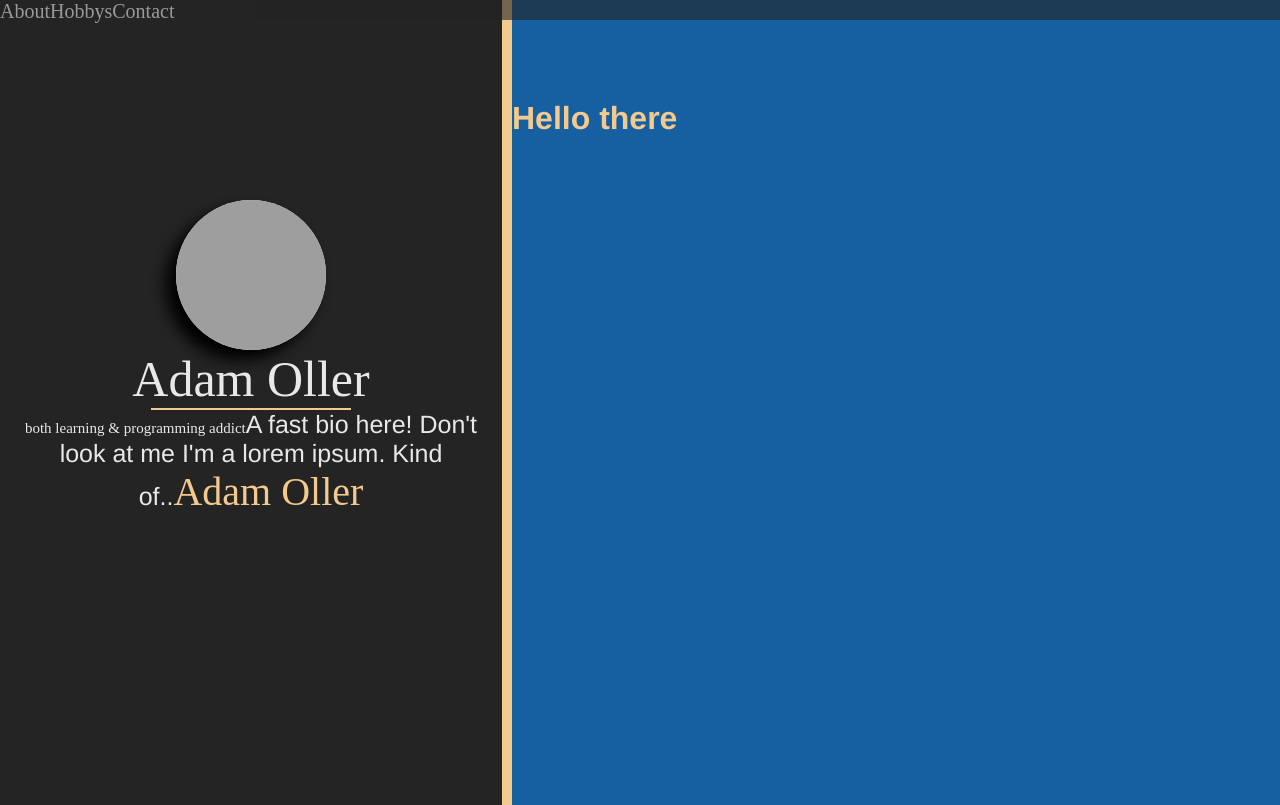
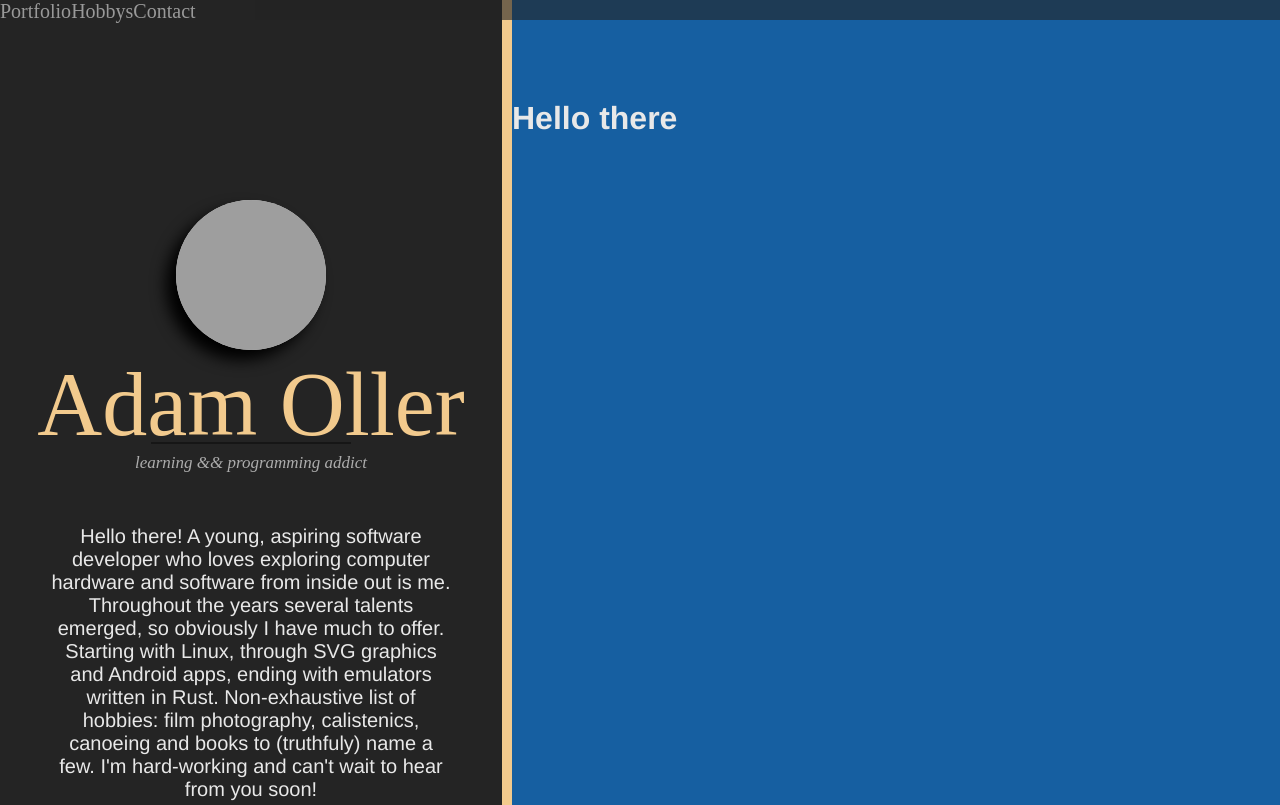
Before and after one commit to Adamocho/adamoller.com, a Gatsby site: page / in a window 1280 px wide. Shown: the top 805 px of the page. Built offline with nearby package versions, Linux system fonts and the light colour scheme; Gatsby itself is replaced by a stand-in of ours; grey boxes are pictures that could not be loaded.

Commit message:
Kind of finish the

```diff
--- a/src/pages/index.tsx
+++ b/src/pages/index.tsx
@@ -6,17 +6,26 @@ const IndexPage: React.FC<PageProps> = () => {
   return (
     <main>
       <header>
-        <div>About</div>
+        <div>Portfolio</div>
         <div>Hobbys</div>
         <div>Contact</div>
       </header>
       <div className="about">
         <img src="../images/icon.png" alt="" />
-        <span className="about-name">Adam Oller</span>
-        <div className="about-separator"></div>
-        <span className="about-title">both learning & programming addict</span>
-        <span className="about-bio">A fast bio here! Don't look at me I'm a lorem ipsum. Kind of..</span>
-        <span className="signature">Adam Oller</span>
+        <div className="about-names">
+          <span className="about-name signature">Adam Oller</span>
+          <div className="about-separator"></div>
+          <p className="about-title">learning && programming addict</p>
+        </div>
+        <span className="about-bio">
+          Hello there! A young, aspiring software developer who loves
+          exploring computer hardware and software from
+          inside out is me. Throughout the years several talents emerged, so
+          obviously I have much to offer. Starting with Linux, through SVG
+          graphics and Android apps, ending with emulators written in Rust.
+          Non-exhaustive list of hobbies: film photography, calistenics,
+          canoeing and books to (truthfuly) name a few. I'm hard-working
+          and can't wait to hear from you soon!</span>
       </div>
       <div className="content">
         <h1 className="ornament">Hello there</h1>
--- a/src/styles/index.css
+++ b/src/styles/index.css
@@ -56,32 +56,48 @@ footer {
     width: 150px;
     height: 150px;
     border-radius: 50%;
-    background-color: var(--white);
+    background-color: var(--grey);
     box-shadow: black -10px 10px 15px;
     margin-inline: auto;
 }
 
-.about-name, .about-title {
-    font-family: 'Times New Roman', Times, serif;
+.about-names {
+    display: flex;
+    height: 100px;
+    flex-direction: column;
+    justify-content: space-around;
+    margin-block: 25px 50px;
 }
 
 .about-name {
-    font-size: 50px;
+    display: block;
+    font-size: 90px;
+    color: var(--accent);
+    line-height: 50%;
 }
 
 .about-separator {
     width: 200px;
     height: 2px;
-    background-color: var(--accent);
+    background-color: black;
+    opacity: 40%;
     margin-inline: auto;
 }
 
 .about-title {
-    font-size: 15px;
+    font-size: 17px;
+    font-family: 'Times New Roman', Times, serif;
+    font-style: italic;
+    font-weight: 400;
+    line-height: 50%;
+    color: var(--grey);
+    opacity: 80%;
 }
 
 .about-bio {
-    font-size: 25px;
+    display: inline-block;
+    font-size: 20px;
+    max-width: 80%;
 }
 
 .content {
@@ -92,17 +108,13 @@ footer {
     padding-top: 100px;
 }
 
-.ornament, .signature, .main-heading {
+.main-heading {
     color: var(--accent);
-}
-
-.main-heading {
     font-size: 64px;
 }
 
 .signature {
     font-family: 'Sacramento', cursive;
-    font-size: 40px;
 }
 
 .dark-variant {
```
